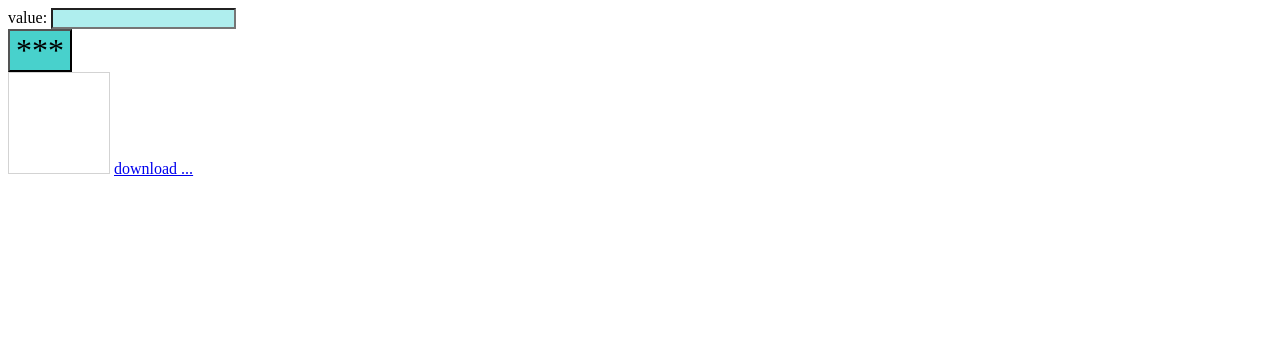
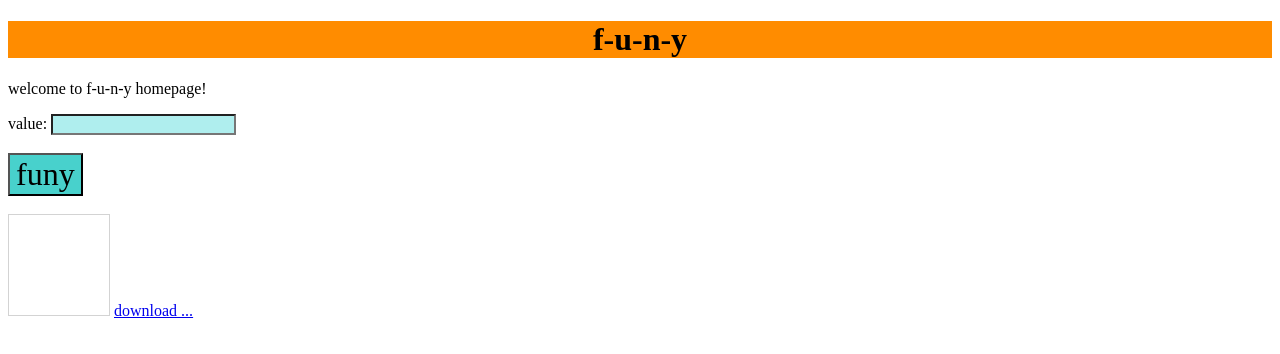
Before and after one commit to f-u-n-y/f-u-n-y.github.io, a plain HTML site: page index.html in a window 1280 px wide. Drawn offline with Linux system fonts and the light colour scheme.

Commit message:
reinstate funy digits and html

```diff
--- a/index.html
+++ b/index.html
@@ -1,25 +1,20 @@
 <!DOCTYPE html>
 <html>
     <body>
-        <!--
         <h1 style='background-color:darkorange; text-align:center;'>f-u-n-y</h1>
 
         <p>welcome to f-u-n-y homepage!</p>
-        -->
 
         <form id='valueform' action='/action_page.php'>
             value: <input type='text' name='value' style='background-color:paleturquoise;'><br>
         </form>
-
-        <!--
-        <p>click "funy" to make the numbers become funny</p>
+        <br/>
 
         <button onclick='value_to_jpg()' style='font-size:200%; font-family:timesnewroman; background-color:mediumturquoise'>funy</button>
-        -->
+        <br/>
+        <br/>
 
-        <button onclick='value_to_jpg()' style='font-size:200%; font-family:timesnewroman; background-color:mediumturquoise'>***</button>
-
-        <div id='_debug'></div>
+        <!-- <div id='_debug'></div> -->
         <div id='_digits'></div>
 
         <canvas id="_canvas" width="100" height="100" style="border:1px solid #d3d3d3;">
@@ -31,14 +26,14 @@
 
         <script>
 			var output_scale = 0.5;
-            var images_src = 'images-blank';
+            var images_src = 'images';
 
             /*
                 get html elements
             */
 
             var value = document.getElementById('valueform');
-            var debug = document.getElementById("_debug");
+            // var debug = document.getElementById("_debug");
             var digits = document.getElementById("_digits");
             var canvas = document.getElementById("_canvas");
             var context = canvas.getContext("2d");
@@ -55,7 +50,7 @@
                     text += value.elements[i].value;
                 }
                 var splitvalue = text.split("");
-                debug.innerHTML = splitvalue;
+                // debug.innerHTML = splitvalue;
 
                 var imgsources = {
                     0:images_src + '/0.jpg',
@@ -72,7 +67,7 @@
 
                 for (s of splitvalue) {
                     var imgsource = imgsources[s];
-                    debug.innerHTML += ' : ' + imgsource;
+                    // debug.innerHTML += ' : ' + imgsource;
                     var img = document.createElement("IMG");
                     img.setAttribute("src", imgsource);
                     img.setAttribute("width", 100);
```
